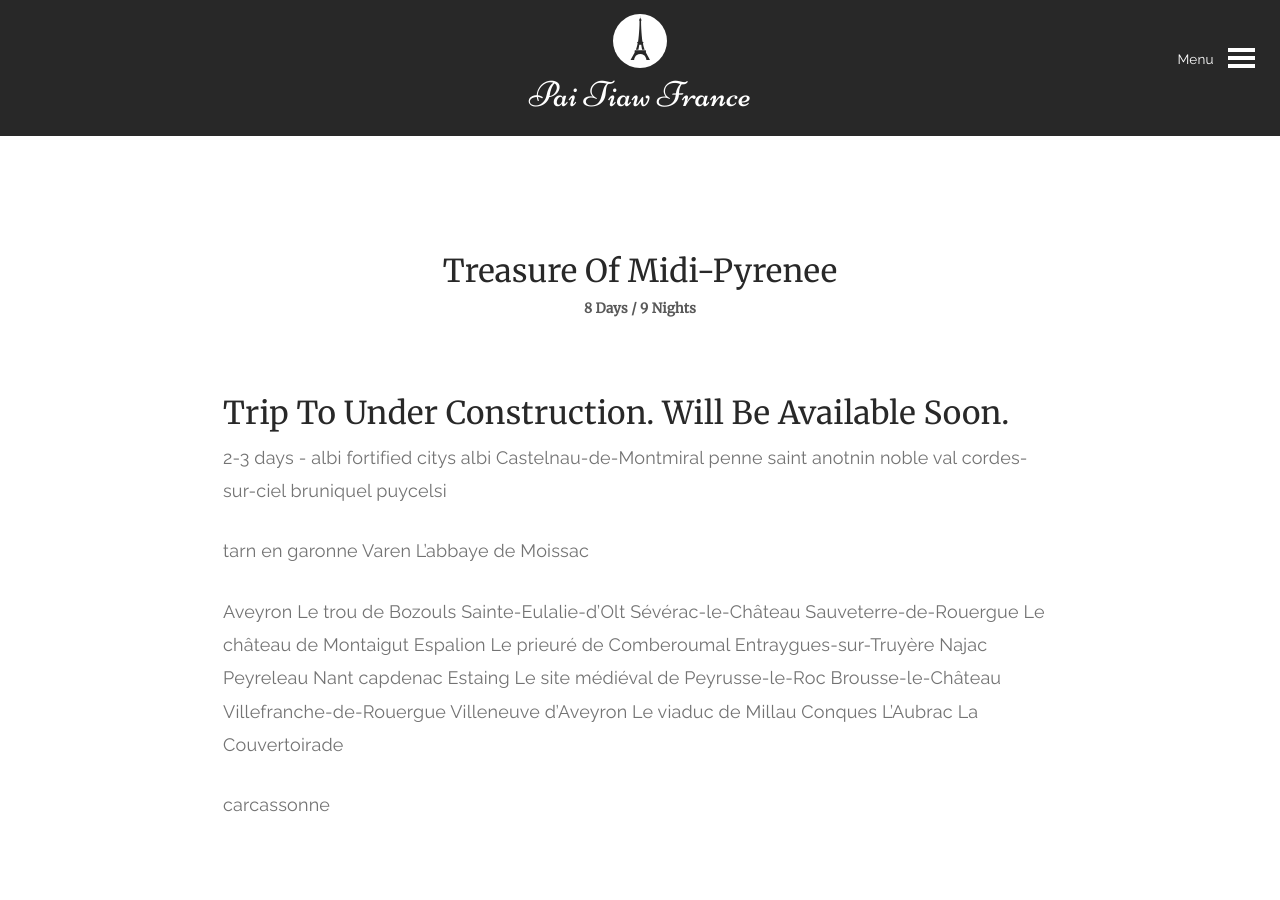
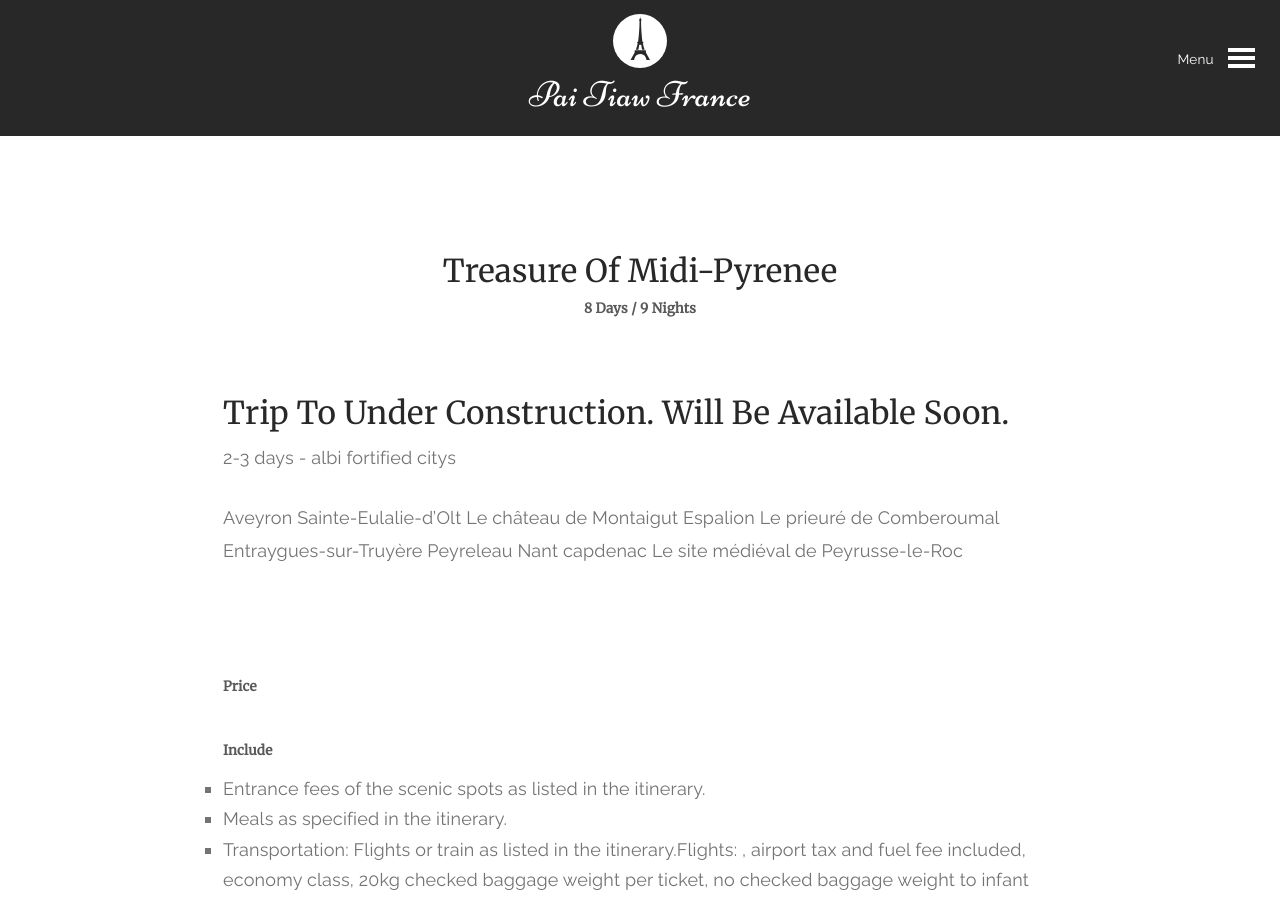
Before and after one commit to paitiewfrance/paitiewfrance.github.io, a Jekyll site: the page built from treasure-of-midi-pyrenee/index.md, in a window 1280 px wide and 900 px high. Built offline with Jekyll 4.4.1, drawn with Linux system fonts in a browser that asks for light colours; nearby versions of some CDN libraries.

```diff
--- a/treasure-of-midi-pyrenee/index.md
+++ b/treasure-of-midi-pyrenee/index.md
@@ -14,41 +14,16 @@ duration: 8 Days / 9 Nights
 # Trip to under construction. Will be available soon.
 
 2-3 days - albi fortified citys
-  albi
-  Castelnau-de-Montmiral
-  penne
-  saint anotnin noble val
-  cordes-sur-ciel
-  bruniquel
-  puycelsi
 
-  tarn en garonne
-  Varen
-  L'abbaye de Moissac
+
 
 Aveyron
-  Le trou de Bozouls
   Sainte-Eulalie-d'Olt
-  Sévérac-le-Château
-  Sauveterre-de-Rouergue
   Le château de Montaigut
   Espalion
   Le prieuré de Comberoumal
   Entraygues-sur-Truyère
-  Najac
   Peyreleau
   Nant
   capdenac
-  Estaing
   Le site médiéval de Peyrusse-le-Roc
-  Brousse-le-Château
-  Villefranche-de-Rouergue
-  Villeneuve d'Aveyron
-  Le viaduc de Millau
-  Conques
-  L'Aubrac
-  La Couvertoirade
-
-
-
-  carcassonne
```
Also changed, not shown: _layouts/post.html (+7 -2 lines), great-alps-route/index.md (+2 -1 lines), unseen-champagne/index.md (deleted, +0 -40 lines).
